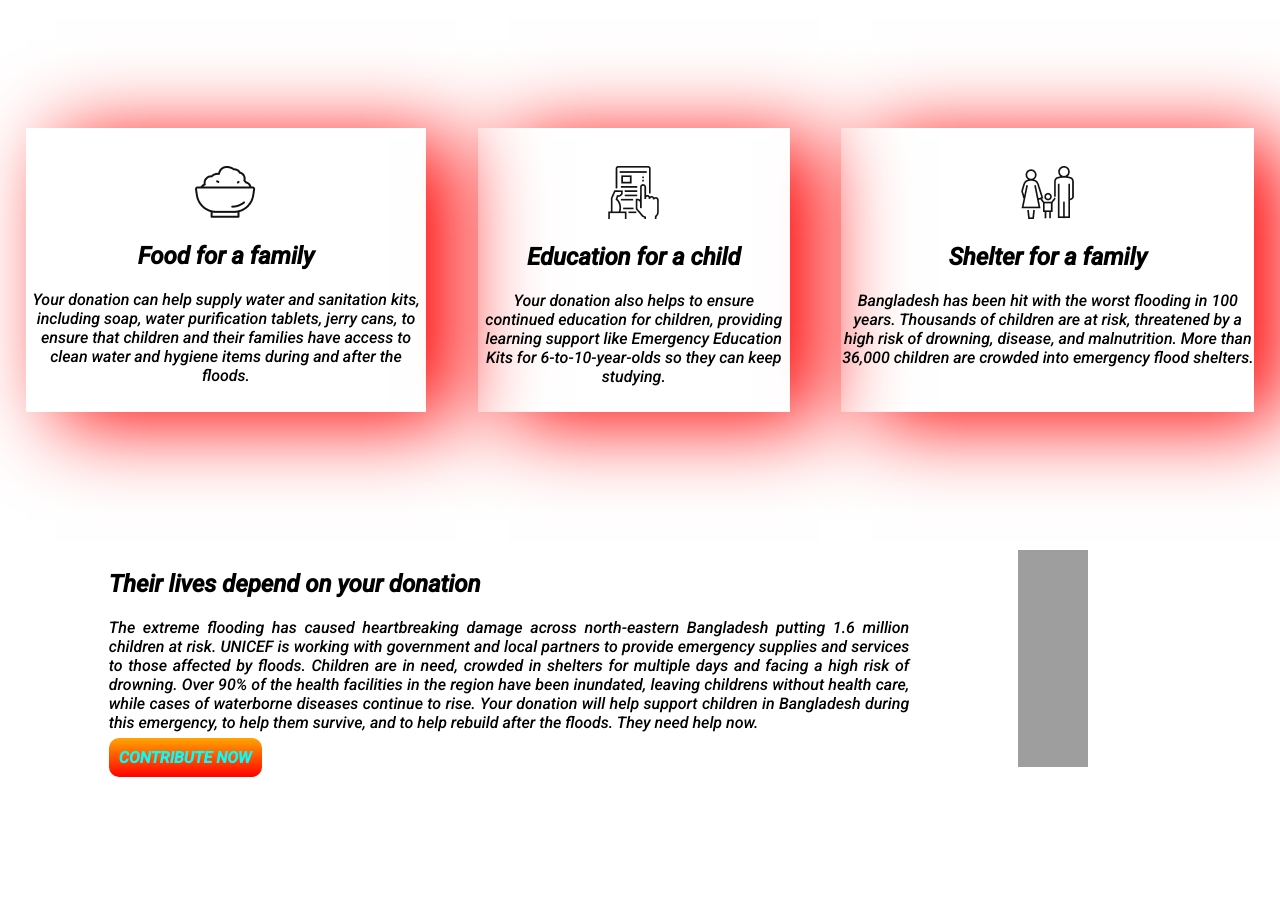
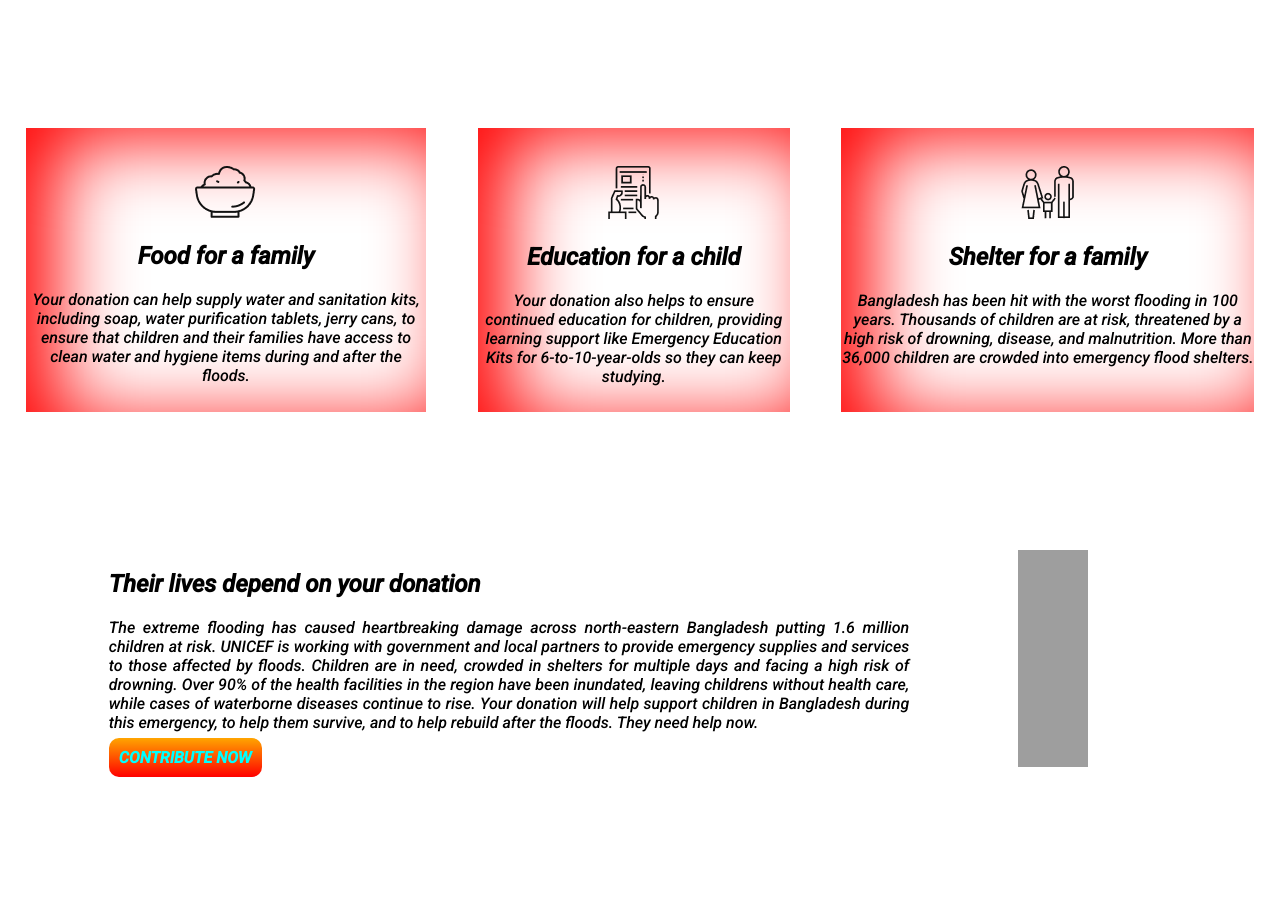
Before and after one commit to mahmudraian/donate_taka, a plain HTML site: page index.html in a window 1280 px wide. Shown: the part 1360-2272 px from the top of the page. Drawn offline with Linux system fonts and the light colour scheme; grey boxes are pictures that could not be loaded.

Commit message:
sub part

```diff
--- a/style.css
+++ b/style.css
@@ -104,7 +104,7 @@
 }
 
 .flexiblepart{
-    box-shadow: 30px 10px 80px red;
+    box-shadow: 30px 10px 80px red inset;
     margin-left: 2%;
     margin-right: 2%;
     padding-bottom: 10px;
```
